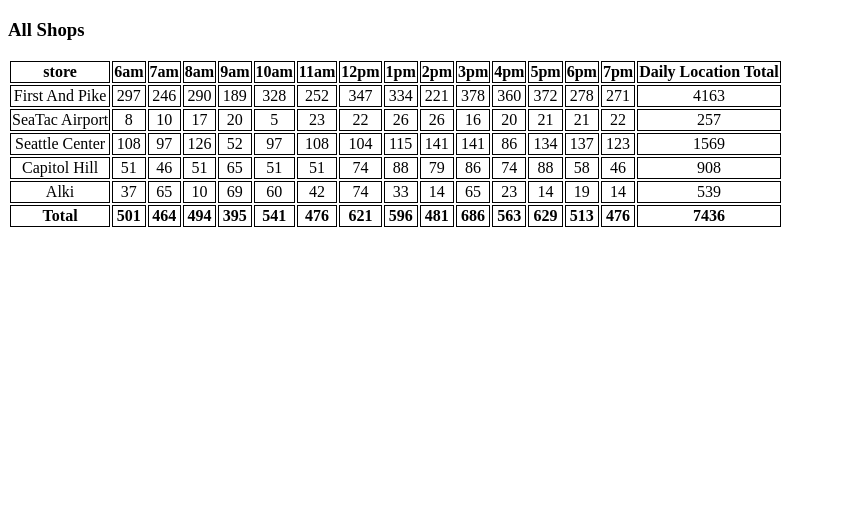
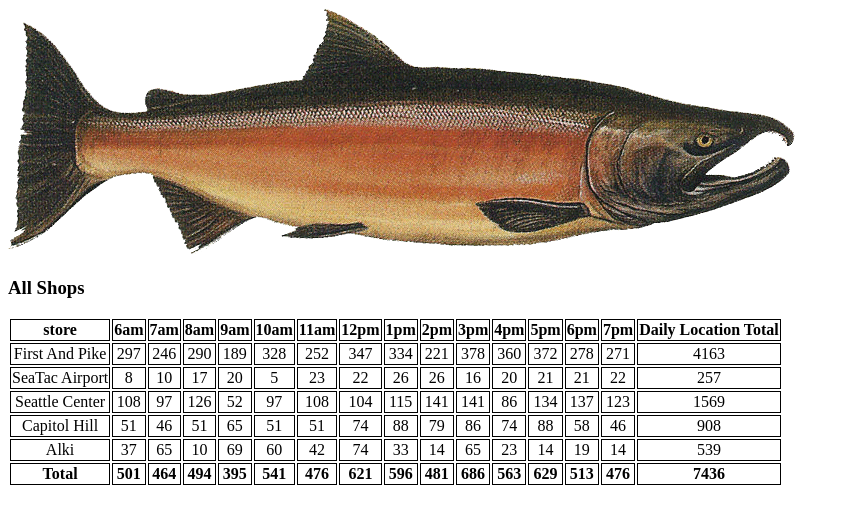
Before and after one commit to Attonasi/Salmon-Cookie-Shops, a plain HTML site: page index.html in a window 1280 px wide. Shown: the whole page, without its empty margins (0-849 px from the left). Drawn offline with Linux system fonts and the light colour scheme.

Commit message:
pictures!

```diff
--- a/index.html
+++ b/index.html
@@ -6,6 +6,7 @@
     <title></title>
   </head>
   <body>
+    <img src="salmon logo.png">
 
     <h3>All Shops</h3>
     <table id = "superTable">
```
Also changed, not shown: salmon cookie1.jpg (added), salmon cookies 2.jpg (added), salmon cookies 3.jpg (added), salmon cookies 4.jpg (added), salmon cookies 5.jpg (added), salmon logo.png (added).
